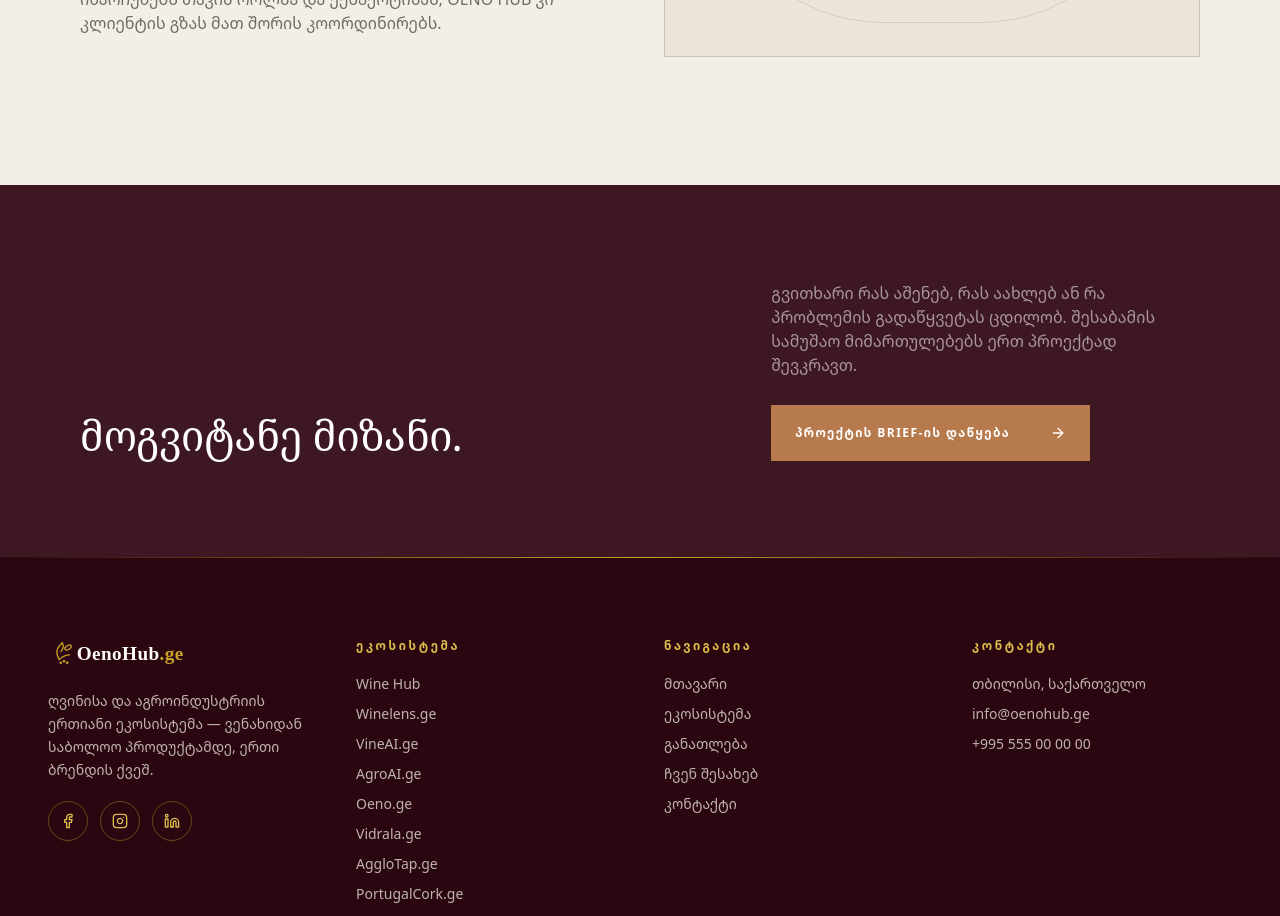
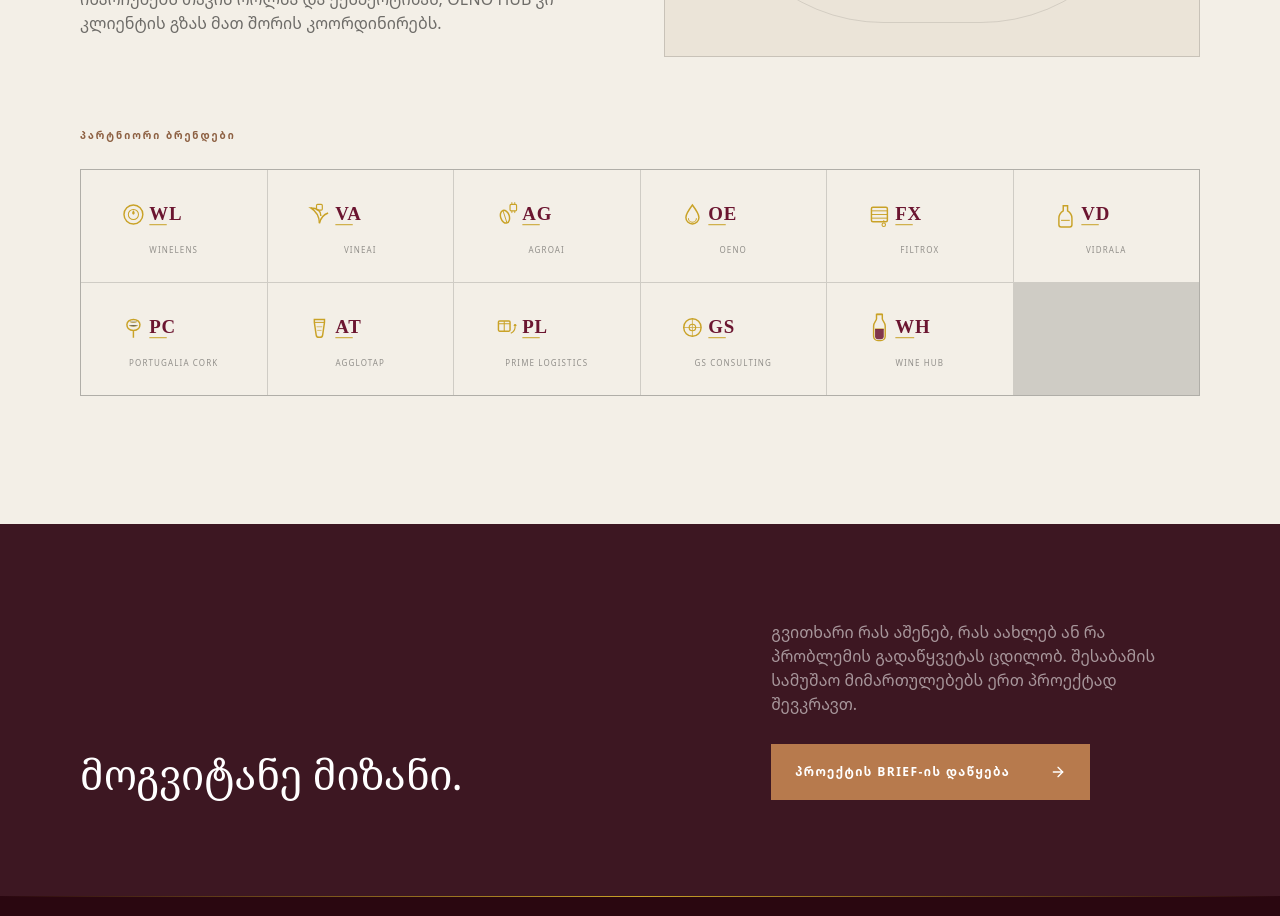
Before and after one commit to Davitip/oenohub-website, a React (Vite) app: page /ecosystem in a window 1280 px wide. Shown: the part 3280-4196 px from the top of the page. Built offline with nearby package versions, Linux system fonts and the light colour scheme.

Commit message:
brands: real logo grids on home partners + ecosystem network section

```diff
--- a/src/components/home/PlatformHome.tsx
+++ b/src/components/home/PlatformHome.tsx
@@ -21,18 +21,21 @@ type Partner = {
   name: string
   descriptor: string
   href?: string
+  logo: string
 }
 
 const partners: Partner[] = [
-  { name: 'VineAI', descriptor: 'Vineyard intelligence', href: 'https://vineai.ge' },
-  { name: 'AgroAI', descriptor: 'Agriculture intelligence', href: 'https://agroai.ge' },
-  { name: 'Oeno', descriptor: 'Enology & beverage technology', href: 'https://oeno.ge' },
-  { name: 'FILTROX', descriptor: 'Process filtration', href: 'https://filtrox.ge' },
-  { name: 'Vidrala', descriptor: 'Glass packaging', href: 'https://vidrala.ge' },
-  { name: 'Portugalia Cork', descriptor: 'Natural closures', href: 'https://portugaliacork.ge' },
-  { name: 'Agglotap', descriptor: 'Closure systems', href: 'https://agglotap.ge' },
-  { name: 'Prime Logistics', descriptor: 'Logistics & fulfillment', href: 'https://primelogistics.ge' },
-  { name: 'GS Consulting', descriptor: 'Strategy & project coordination' },
+  { name: 'Wine Hub', descriptor: 'Wine & spirits distribution', href: 'https://www.facebook.com/winehub.ge', logo: '/logo-winehub.svg' },
+  { name: 'Winelens', descriptor: 'Wine media & marketplace', href: 'https://winelens.ge', logo: '/logo-winelens.svg' },
+  { name: 'VineAI', descriptor: 'Vineyard intelligence', href: 'https://vineai.ge', logo: '/logo-vineai.svg' },
+  { name: 'AgroAI', descriptor: 'Agriculture intelligence', href: 'https://agroai.ge', logo: '/logo-agroai.svg' },
+  { name: 'Oeno', descriptor: 'Enology & beverage technology', href: 'https://oeno.ge', logo: '/logo-oeno.svg' },
+  { name: 'FILTROX', descriptor: 'Process filtration', href: 'https://filtrox.ge', logo: '/logo-filtrox.svg' },
+  { name: 'Vidrala', descriptor: 'Glass packaging', href: 'https://vidrala.ge', logo: '/logo-vidrala.svg' },
+  { name: 'Portugalia Cork', descriptor: 'Natural closures', href: 'https://portugaliacork.ge', logo: '/logo-portugaliacork.svg' },
+  { name: 'Agglotap', descriptor: 'Closure systems', href: 'https://agglotap.ge', logo: '/logo-agglotap.svg' },
+  { name: 'Prime Logistics', descriptor: 'Logistics & fulfillment', href: 'https://primelogistics.ge', logo: '/logo-primelogistics.svg' },
+  { name: 'GS Consulting', descriptor: 'Strategy & project coordination', logo: '/logo-gs.svg' },
 ]
 
 export default function PlatformHome() {
@@ -249,8 +252,8 @@ export default function PlatformHome() {
               const content = (
                 <>
                   <div>
-                    <strong className="font-serif text-2xl font-medium">{partner.name}</strong>
-                    <span className="mt-2 block text-[10px] uppercase tracking-[0.14em] text-black/40">{partner.descriptor}</span>
+                    <img src={partner.logo} alt={partner.name} className="h-9 w-auto object-contain" />
+                    <span className="mt-3 block text-[10px] uppercase tracking-[0.14em] text-black/40">{partner.descriptor}</span>
                   </div>
                   <ArrowRight className="h-4 w-4 text-[#8d6042] transition group-hover:translate-x-1" />
                 </>
--- /dev/null
+++ b/src/lib/brandLogos.ts
@@ -0,0 +1,15 @@
+export type Brand = { name: string; logo: string; href?: string }
+
+export const brands: Brand[] = [
+  { name: 'Winelens', logo: '/logo-winelens.svg', href: 'https://winelens.ge' },
+  { name: 'VineAI', logo: '/logo-vineai.svg', href: 'https://vineai.ge' },
+  { name: 'AgroAI', logo: '/logo-agroai.svg', href: 'https://agroai.ge' },
+  { name: 'Oeno', logo: '/logo-oeno.svg', href: 'https://oeno.ge' },
+  { name: 'FILTROX', logo: '/logo-filtrox.svg', href: 'https://filtrox.ge' },
+  { name: 'Vidrala', logo: '/logo-vidrala.svg', href: 'https://vidrala.ge' },
+  { name: 'Portugalia Cork', logo: '/logo-portugaliacork.svg', href: 'https://portugaliacork.ge' },
+  { name: 'Agglotap', logo: '/logo-agglotap.svg', href: 'https://agglotap.ge' },
+  { name: 'Prime Logistics', logo: '/logo-primelogistics.svg', href: 'https://primelogistics.ge' },
+  { name: 'GS Consulting', logo: '/logo-gs.svg' },
+  { name: 'Wine Hub', logo: '/logo-winehub.svg', href: 'https://www.facebook.com/winehub.ge' },
+]
--- a/src/pages/Ecosystem.tsx
+++ b/src/pages/Ecosystem.tsx
@@ -1,6 +1,7 @@
 import { ArrowRight, Factory, Network, PackageCheck, Sprout, Truck } from 'lucide-react'
 import { Link } from 'react-router'
 import { useLang } from '@/i18n/LanguageContext'
+import { brands } from '@/lib/brandLogos'
 
 const pillarData = [
   {
@@ -146,6 +147,29 @@ export default function Ecosystem() {
             </div>
           </div>
         </div>
+
+        <div className="mt-16">
+          <span className="text-[10px] font-semibold uppercase tracking-[0.2em] text-[#8d6042]">{c.network.brandsLabel}</span>
+          <div className="mt-6 grid grid-cols-2 gap-px border border-black/15 bg-black/15 sm:grid-cols-3 lg:grid-cols-6">
+            {brands.map((b) => {
+              const cell = (
+                <>
+                  <img src={b.logo} alt={b.name} className="h-9 w-auto max-w-[80%] object-contain transition group-hover:scale-105" />
+                  <span className="mt-3 block text-center text-[8px] uppercase tracking-[0.14em] text-black/40">{b.name}</span>
+                </>
+              )
+              return b.href ? (
+                <a key={b.name} href={b.href} target="_blank" rel="noreferrer" className="group flex min-h-28 flex-col items-center justify-center bg-[#f3efe7] p-5 transition hover:bg-white">
+                  {cell}
+                </a>
+              ) : (
+                <div key={b.name} className="group flex min-h-28 flex-col items-center justify-center bg-[#f3efe7] p-5">
+                  {cell}
+                </div>
+              )
+            })}
+          </div>
+        </div>
       </section>
 
       <section className="bg-[#3d1722] text-white">
@@ -184,7 +208,7 @@ const en = {
       { title: 'Coordinated delivery', text: 'Quotations, documents, logistics and follow-up move through one accountable interface.' },
     ],
   },
-  network: { label: 'SPECIALIST NETWORK', title: 'The brands remain specialists. OENO HUB becomes the operating layer.', lead: 'The purpose is not to blur company identities or imply ownership. Each company retains its role and expertise; OENO HUB coordinates the customer journey across them.', core: 'coordinated interface' },
+  network: { label: 'SPECIALIST NETWORK', title: 'The brands remain specialists. OENO HUB becomes the operating layer.', lead: 'The purpose is not to blur company identities or imply ownership. Each company retains its role and expertise; OENO HUB coordinates the customer journey across them.', core: 'coordinated interface', brandsLabel: 'PARTNER BRANDS' },
   cta: { title: 'Bring us the objective.', lead: 'Tell us what you are building, upgrading or trying to solve. We will assemble the relevant workstreams around it.', button: 'Start a project brief' },
 }
 
@@ -209,6 +233,6 @@ const ka = {
       { title: 'ერთიანი მიწოდება', text: 'შეთავაზებები, დოკუმენტები, ლოგისტიკა და follow-up ერთი პასუხისმგებელი ინტერფეისით იმართება.' },
     ],
   },
-  network: { label: 'სპეციალისტების ქსელი', title: 'ბრენდები რჩებიან სპეციალისტებად. OENO HUB ხდება ოპერაციული ფენა.', lead: 'მიზანი არ არის კომპანიების იდენტობის შერწყმა ან საკუთრების შთაბეჭდილების შექმნა. თითოეული კომპანია ინარჩუნებს თავის როლსა და ექსპერტიზას; OENO HUB კი კლიენტის გზას მათ შორის კოორდინირებს.', core: 'კოორდინირებული ინტერფეისი' },
+  network: { label: 'სპეციალისტების ქსელი', title: 'ბრენდები რჩებიან სპეციალისტებად. OENO HUB ხდება ოპერაციული ფენა.', lead: 'მიზანი არ არის კომპანიების იდენტობის შერწყმა ან საკუთრების შთაბეჭდილების შექმნა. თითოეული კომპანია ინარჩუნებს თავის როლსა და ექსპერტიზას; OENO HUB კი კლიენტის გზას მათ შორის კოორდინირებს.', core: 'კოორდინირებული ინტერფეისი', brandsLabel: 'პარტნიორი ბრენდები' },
   cta: { title: 'მოგვიტანე მიზანი.', lead: 'გვითხარი რას აშენებ, რას აახლებ ან რა პრობლემის გადაწყვეტას ცდილობ. შესაბამის სამუშაო მიმართულებებს ერთ პროექტად შევკრავთ.', button: 'პროექტის brief-ის დაწყება' },
 }
```
